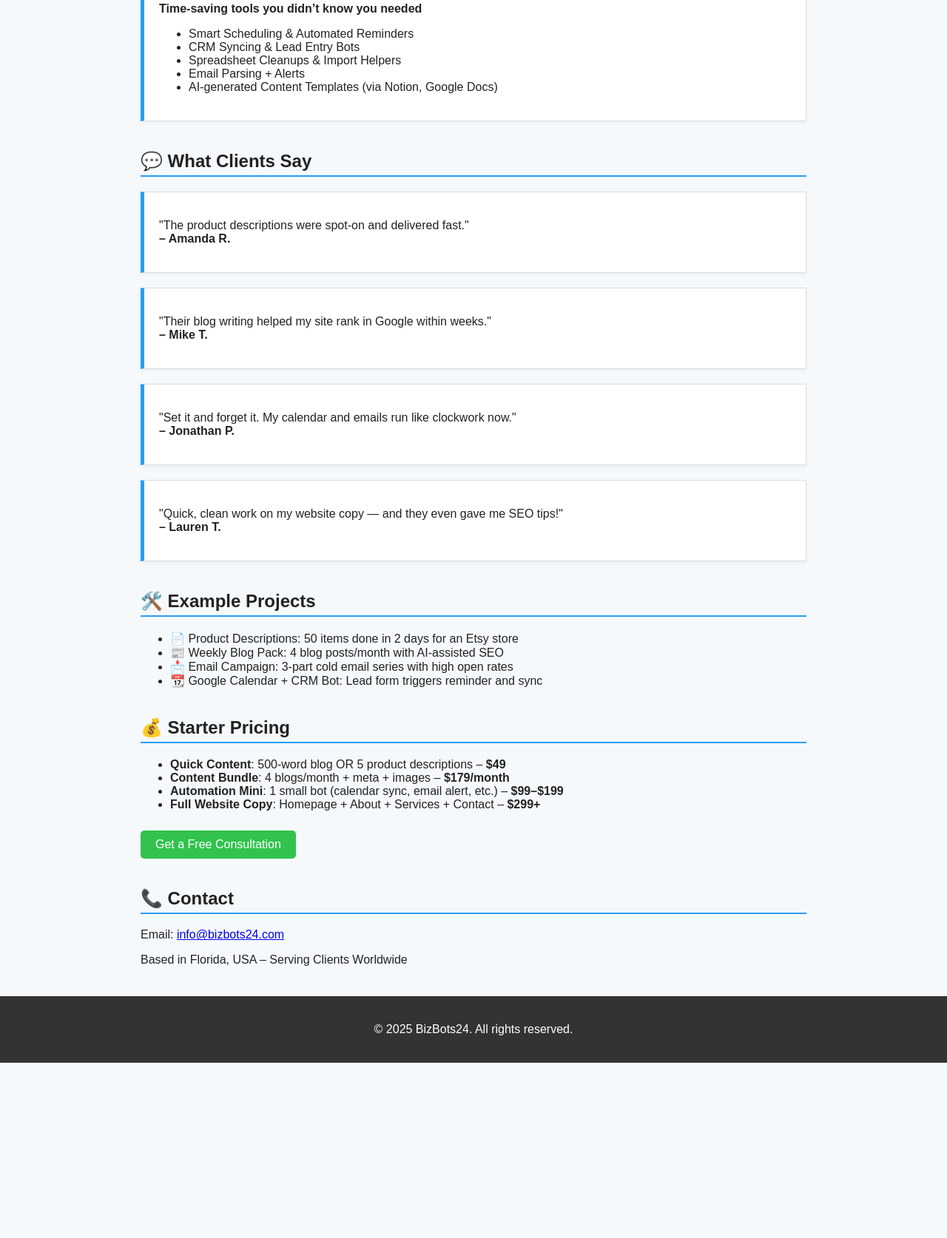
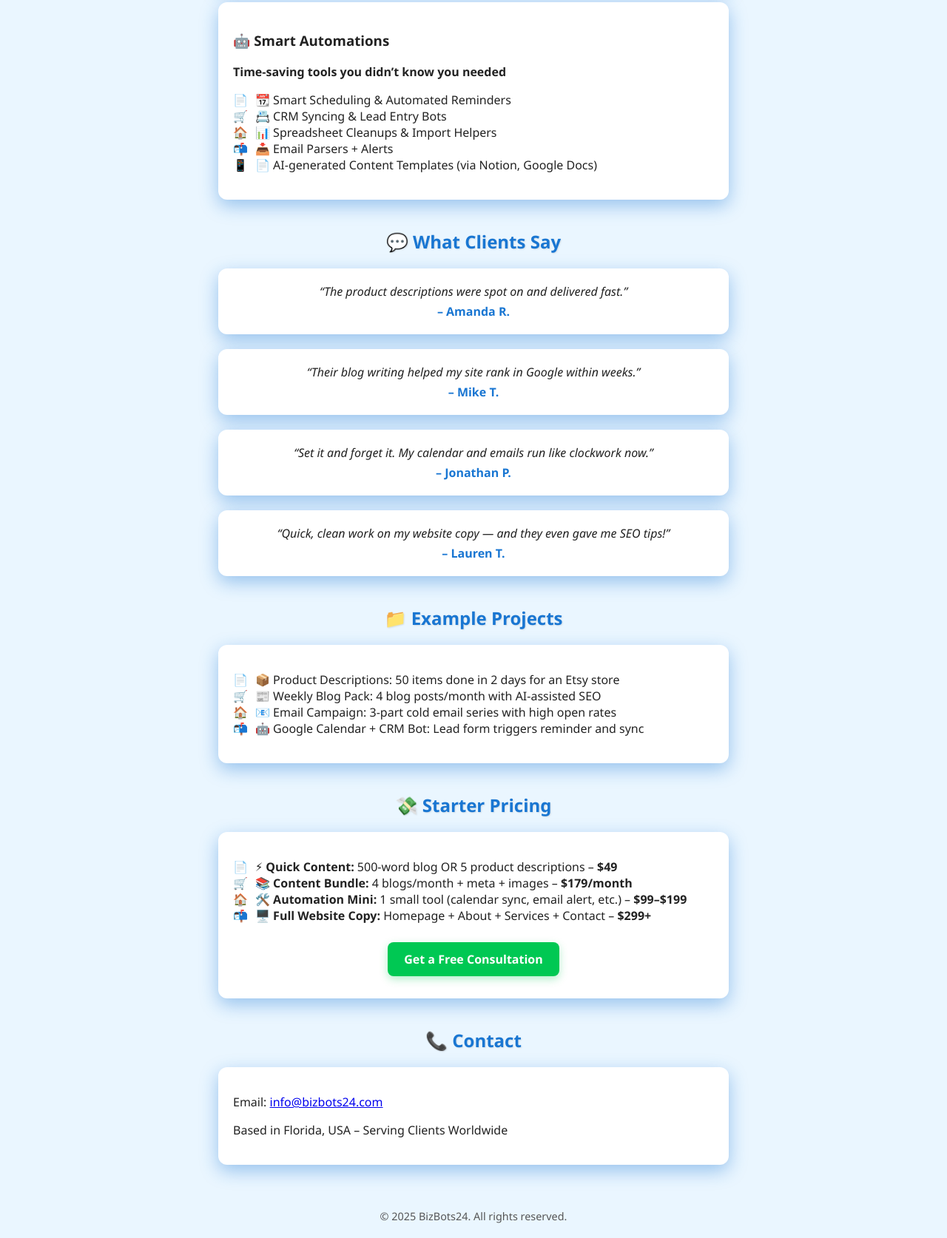
Before and after one commit to Kr1sg2/bizbots24.github.io, a plain HTML site: page index.html in a window 1280 px wide. Shown: the part 641-2315 px from the top of the page at 74% size. Before the commit the page ends 2078 px from the top, so only its background shows below. Drawn offline with Linux system fonts and the light colour scheme.

Commit message:
Update index.html

```diff
--- a/index.html
+++ b/index.html
@@ -2,68 +2,145 @@
 <html lang="en">
 <head>
   <meta charset="UTF-8" />
-  <meta name="viewport" content="width=device-width, initial-scale=1.0"/>
-  <title>BizBots24 – Smarter Solutions, Less Effort</title>
+  <meta name="viewport" content="width=device-width, initial-scale=1.0" />
+  <title>BizBots24</title>
   <style>
     body {
-      font-family: Arial, sans-serif;
-      background-color: #f5f9fc;
+      font-family: 'Segoe UI', Tahoma, Geneva, Verdana, sans-serif;
       margin: 0;
-      padding: 0;
+      background-color: #eaf6ff;
       color: #222;
     }
+
     header {
-      background-color: #2a9df4;
+      background: linear-gradient(90deg, #2196f3, #1976d2);
       color: white;
+      text-align: center;
+      padding: 40px 20px 30px;
+      box-shadow: 0 2px 8px rgba(0, 0, 0, 0.2);
+    }
+
+    header h1 {
+      font-size: 3.5em;
+      margin: 0;
+      text-shadow: 2px 2px 4px rgba(0,0,0,0.3);
+      transition: transform 0.3s ease, text-shadow 0.3s ease;
+    }
+
+    header h1:hover {
+      transform: scale(1.05);
+      text-shadow: 3px 3px 6px rgba(0,0,0,0.4);
+    }
+
+    header p {
+      font-size: 1.3em;
+      color: white;
+      margin-top: 10px;
+      animation: pulse 3s infinite ease-in-out;
+      text-shadow: 1px 1px 3px rgba(0,0,0,0.25);
+    }
+
+    @keyframes pulse {
+      0%, 100% { transform: scale(1); opacity: 1; }
+      50% { transform: scale(1.03); opacity: 0.95; }
+    }
+
+    .section-title {
+      text-align: center;
+      font-size: 1.5em;
+      color: #1976d2;
+      font-weight: bold;
+      text-shadow: 1px 1px 2px rgba(0,0,0,0.1);
+      margin-top: 40px;
+      margin-bottom: 10px;
+      transition: transform 0.2s ease, text-shadow 0.2s ease;
+    }
+
+    .section-title:hover {
+      transform: scale(1.02);
+      text-shadow: 2px 2px 4px rgba(0,0,0,0.2);
+    }
+
+    .card {
+      background: white;
+      margin: 20px auto;
+      max-width: 650px;
       padding: 20px;
+      border-radius: 12px;
+      box-shadow: 0 8px 24px rgba(25, 118, 210, 0.4); /* More intense blue highlight */
+      transition: transform 0.2s ease, box-shadow 0.3s ease;
+    }
+
+    .card:hover {
+      transform: translateY(-6px);
+      box-shadow: 0 10px 32px rgba(25, 118, 210, 0.5); /* Even stronger on hover */
+    }
+
+    ul {
+      padding-left: 0;
+      list-style: none;
+    }
+
+    ul li::before {
+      margin-right: 10px;
+    }
+
+    ul li:nth-child(1)::before { content: '📄'; }
+    ul li:nth-child(2)::before { content: '🛒'; }
+    ul li:nth-child(3)::before { content: '🏠'; }
+    ul li:nth-child(4)::before { content: '📬'; }
+    ul li:nth-child(5)::before { content: '📱'; }
+    ul li:nth-child(6)::before { content: '🤯'; }
+
+    .quote {
+      font-style: italic;
       text-align: center;
     }
-    section {
-      max-width: 900px;
-      margin: 40px auto;
-      padding: 0 20px;
+
+    .quote-author {
+      text-align: center;
+      margin-top: 5px;
+      font-weight: bold;
+      color: #1976d2;
     }
-    h2 {
-      border-bottom: 2px solid #2a9df4;
-      padding-bottom: 5px;
+
+    .cta-button {
+      display: block;
+      width: fit-content;
+      margin: 25px auto 10px;
+      background-color: #00c853;
+      color: white;
+      padding: 12px 22px;
+      border-radius: 8px;
+      font-weight: bold;
+      text-decoration: none;
+      box-shadow: 0 4px 12px rgba(0, 200, 83, 0.3);
+      transition: background-color 0.3s, transform 0.2s ease;
     }
-    .card {
-      background: white;
-      border: 1px solid #ddd;
-      padding: 20px;
-      margin: 20px 0;
-      border-left: 5px solid #2a9df4;
-      box-shadow: 0 2px 5px rgba(0,0,0,0.05);
+
+    .cta-button:hover {
+      background-color: #00b140;
+      transform: scale(1.05);
     }
-    .cta {
-      display: inline-block;
-      padding: 10px 20px;
-      background-color: #32c24d;
-      color: white;
-      text-decoration: none;
-      border-radius: 5px;
-      margin-top: 10px;
-    }
+
     footer {
       text-align: center;
+      font-size: 0.9em;
+      color: #555;
+      margin-top: 40px;
       padding: 20px;
-      background: #333;
-      color: white;
     }
   </style>
 </head>
 <body>
-
   <header>
     <h1>BizBots24</h1>
     <p>Smarter Solutions. Less Effort.</p>
   </header>
 
-  <section>
-    <h2>✅ Services That Get Results</h2>
-
+  <div class="section-title">✅ Services That Get Results</div>
   <div class="card">
-      <h3>✍️ SEO Content & Copywriting</h3>
+    <h3>📝 SEO Content & Copywriting</h3>
     <p><strong>Fast, conversion-friendly writing with AI precision</strong></p>
     <ul>
       <li>SEO Blog Posts (500–1500+ words)</li>
@@ -80,61 +157,61 @@
     <h3>🤖 Smart Automations</h3>
     <p><strong>Time-saving tools you didn’t know you needed</strong></p>
     <ul>
-        <li>Smart Scheduling & Automated Reminders</li>
-        <li>CRM Syncing & Lead Entry Bots</li>
-        <li>Spreadsheet Cleanups & Import Helpers</li>
-        <li>Email Parsing + Alerts</li>
-        <li>AI-generated Content Templates (via Notion, Google Docs)</li>
+      <li>📆 Smart Scheduling & Automated Reminders</li>
+      <li>📇 CRM Syncing & Lead Entry Bots</li>
+      <li>📊 Spreadsheet Cleanups & Import Helpers</li>
+      <li>📥 Email Parsers + Alerts</li>
+      <li>📄 AI-generated Content Templates (via Notion, Google Docs)</li>
     </ul>
   </div>
-  </section>
 
-  <section>
-    <h2>💬 What Clients Say</h2>
+  <div class="section-title">💬 What Clients Say</div>
   <div class="card">
-      <p>"The product descriptions were spot-on and delivered fast."<br><strong>– Amanda R.</strong></p>
+    <div class="quote">“The product descriptions were spot on and delivered fast.”</div>
+    <div class="quote-author">– Amanda R.</div>
   </div>
   <div class="card">
-      <p>"Their blog writing helped my site rank in Google within weeks."<br><strong>– Mike T.</strong></p>
+    <div class="quote">“Their blog writing helped my site rank in Google within weeks.”</div>
+    <div class="quote-author">– Mike T.</div>
   </div>
   <div class="card">
-      <p>"Set it and forget it. My calendar and emails run like clockwork now."<br><strong>– Jonathan P.</strong></p>
+    <div class="quote">“Set it and forget it. My calendar and emails run like clockwork now.”</div>
+    <div class="quote-author">– Jonathan P.</div>
   </div>
   <div class="card">
-      <p>"Quick, clean work on my website copy — and they even gave me SEO tips!"<br><strong>– Lauren T.</strong></p>
+    <div class="quote">“Quick, clean work on my website copy — and they even gave me SEO tips!”</div>
+    <div class="quote-author">– Lauren T.</div>
   </div>
-  </section>
 
-  <section>
-    <h2>🛠️ Example Projects</h2>
+  <div class="section-title">📁 Example Projects</div>
+  <div class="card">
     <ul>
-      <li>📄 Product Descriptions: 50 items done in 2 days for an Etsy store</li>
+      <li>📦 Product Descriptions: 50 items done in 2 days for an Etsy store</li>
       <li>📰 Weekly Blog Pack: 4 blog posts/month with AI-assisted SEO</li>
-      <li>📩 Email Campaign: 3-part cold email series with high open rates</li>
-      <li>📆 Google Calendar + CRM Bot: Lead form triggers reminder and sync</li>
+      <li>📧 Email Campaign: 3-part cold email series with high open rates</li>
+      <li>🤖 Google Calendar + CRM Bot: Lead form triggers reminder and sync</li>
     </ul>
-  </section>
+  </div>
 
-  <section>
-    <h2>💰 Starter Pricing</h2>
+  <div class="section-title">💸 Starter Pricing</div>
+  <div class="card">
     <ul>
-      <li><strong>Quick Content</strong>: 500-word blog OR 5 product descriptions – <strong>$49</strong></li>
-      <li><strong>Content Bundle</strong>: 4 blogs/month + meta + images – <strong>$179/month</strong></li>
-      <li><strong>Automation Mini</strong>: 1 small bot (calendar sync, email alert, etc.) – <strong>$99–$199</strong></li>
-      <li><strong>Full Website Copy</strong>: Homepage + About + Services + Contact – <strong>$299+</strong></li>
+      <li><strong>⚡ Quick Content:</strong> 500-word blog OR 5 product descriptions – <strong>$49</strong></li>
+      <li><strong>📚 Content Bundle:</strong> 4 blogs/month + meta + images – <strong>$179/month</strong></li>
+      <li><strong>🛠️ Automation Mini:</strong> 1 small tool (calendar sync, email alert, etc.) – <strong>$99–$199</strong></li>
+      <li><strong>🖥️ Full Website Copy:</strong> Homepage + About + Services + Contact – <strong>$299+</strong></li>
     </ul>
-    <a class="cta" href="mailto:info@bizbots24.com">Get a Free Consultation</a>
-  </section>
+    <a href="#" class="cta-button">Get a Free Consultation</a>
+  </div>
 
-  <section>
-    <h2>📞 Contact</h2>
+  <div class="section-title">📞 Contact</div>
+  <div class="card">
     <p>Email: <a href="mailto:info@bizbots24.com">info@bizbots24.com</a></p>
     <p>Based in Florida, USA – Serving Clients Worldwide</p>
-  </section>
+  </div>
 
   <footer>
-    <p>&copy; 2025 BizBots24. All rights reserved.</p>
+    © 2025 BizBots24. All rights reserved.
   </footer>
-
 </body>
 </html>
```
Lines whose indentation alone changed are shown as unchanged.
